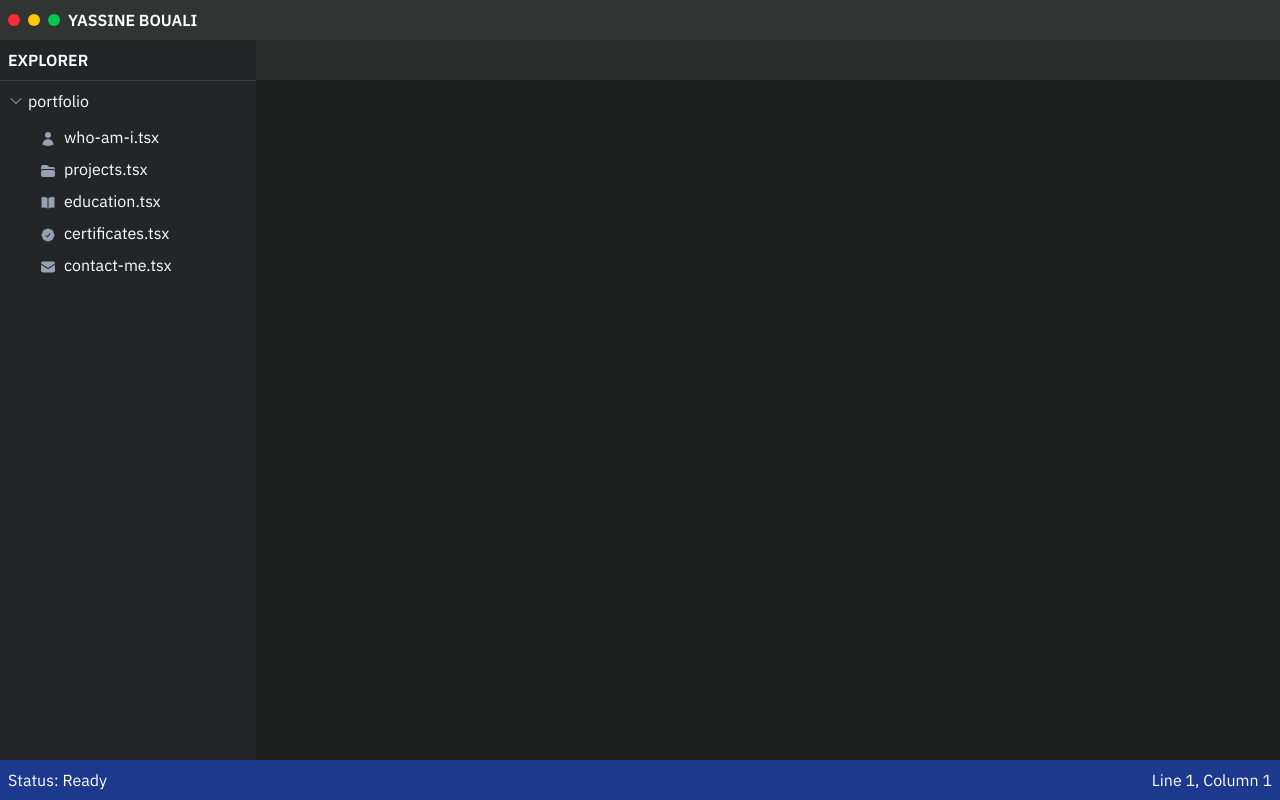
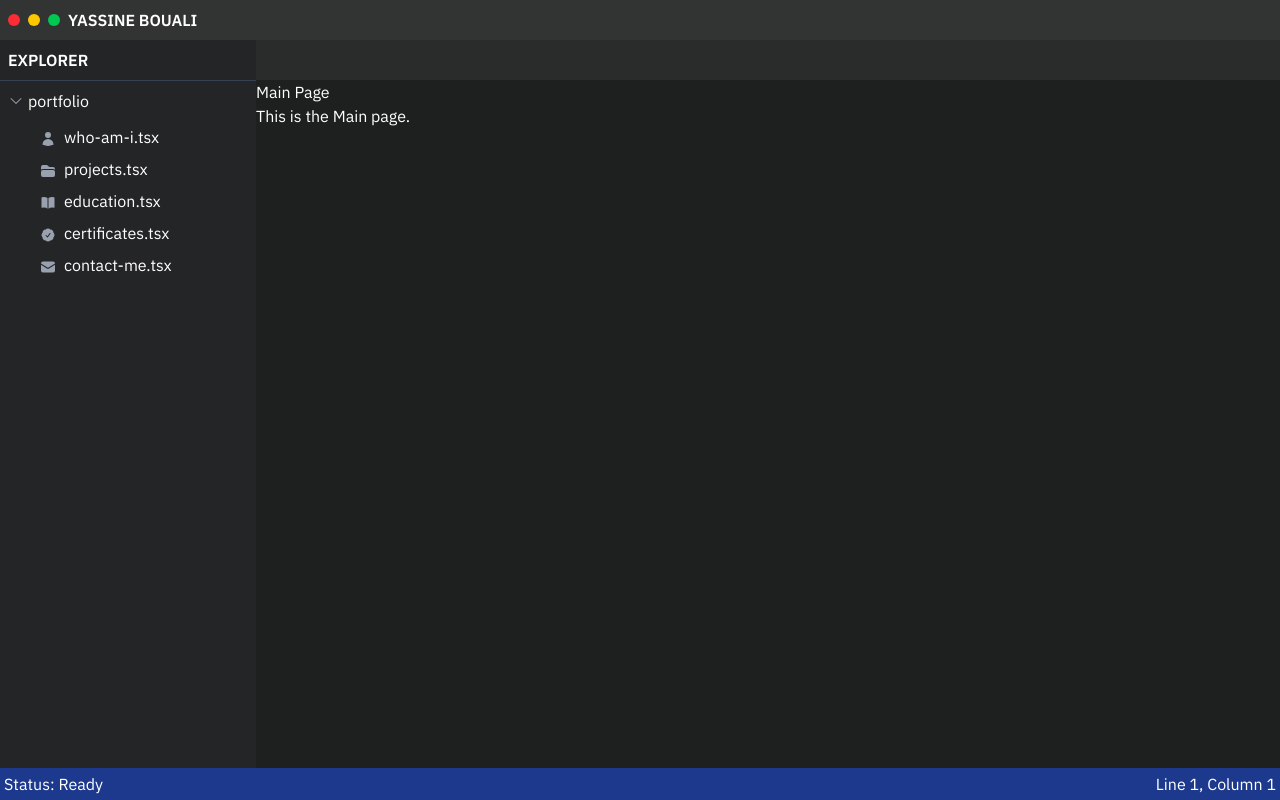
Before and after one commit to Ybouali/ybouali, a React (Vite) app: page / in a window 1280 px wide. Built offline with nearby package versions, Linux system fonts and the light colour scheme.

Commit message:
start working on the screens

```diff
--- a/src/components/Footer.tsx
+++ b/src/components/Footer.tsx
@@ -1,7 +1,6 @@
 function Footer() {
     return (
-        <footer className="col-span-2 row-start-3 bg-blue-900 text-white p-2 fixed bottom-0 left-0 right-0 z-10">
-            {/* Bottom bar content: e.g., Status, Git branch, etc. */}
+        <footer className="col-span-2 row-start-3 bg-blue-900 text-white p-1 fixed bottom-0 left-0 right-0 z-10">
             <div className="flex items-center justify-between">
                 <span>Status: Ready</span>
                 <span>Line 1, Column 1</span>
--- a/src/pages/PagesNavBar/ItemNavBar.tsx
+++ b/src/components/PagesNavBar/ItemNavBar.tsx
@@ -1,5 +1,5 @@
 import { XMarkIcon } from '@heroicons/react/24/outline';
-import { iconMap } from '../../components/SideBar/ItemSideBar';
+import { iconMap } from '../SideBar/ItemSideBar';
 import { useAppContext } from '../../context/AppContext';
 import type { Pages } from '../../types';
 import { motion } from 'framer-motion';
--- a/src/components/index.ts
+++ b/src/components/index.ts
@@ -1,3 +1,4 @@
 export { default as TopHeader } from './TopHeader';
 export { default as SideBar } from './SideBar';
 export { default as Footer } from './Footer';
+export { default as PagesNavBar } from './PagesNavBar';
--- /dev/null
+++ b/src/pages/Main/index.tsx
@@ -0,0 +1,10 @@
+function Main() {
+    return (
+        <div className="text-white">
+            <h1>Main Page</h1>
+            <p>This is the Main page.</p>
+        </div>
+    );
+}
+
+export default Main;
--- /dev/null
+++ b/src/pages/certifitcates/index.tsx
@@ -0,0 +1,10 @@
+function Certificates() {
+    return (
+        <div className="text-white">
+            <h1>Certificates</h1>
+            <p>This is the Certificates page.</p>
+        </div>
+    );
+}
+
+export default Certificates;
--- /dev/null
+++ b/src/pages/contactMe/index.tsx
@@ -0,0 +1,10 @@
+function ContactMe() {
+    return (
+        <div className="text-white">
+            <h1>Contact Me</h1>
+            <p>This is the Contact Me page.</p>
+        </div>
+    );
+}
+
+export default ContactMe;
--- /dev/null
+++ b/src/pages/educations/index.tsx
@@ -0,0 +1,10 @@
+function Educations() {
+    return (
+        <div className="text-white">
+            <h1>Educations</h1>
+            <p>This is the Educations page.</p>
+        </div>
+    );
+}
+
+export default Educations;
--- a/src/pages/index.tsx
+++ b/src/pages/index.tsx
@@ -1,16 +1,44 @@
-import PagesNavBar from './PagesNavBar';
+import { PagesNavBar } from '../components';
+import { useAppContext } from '../context/AppContext';
+import Certificates from './certifitcates';
+import ContactMe from './contactMe';
+import Educations from './educations';
+import Main from './Main';
+import Projects from './projects';
+import WhoIAm from './whoIAm';
 
 function Pages() {
+    const { pagesInNavbar } = useAppContext();
+
     return (
         <main
             className="row-start-2 col-start-2 flex flex-col overflow-hidden bg-[#1e1f1f] "
             style={{
                 marginLeft: '16rem',
                 marginTop: '2.5rem',
-                marginBottom: '2.5rem',
+                marginBottom: '2rem',
             }}
         >
             <PagesNavBar />
+            {pagesInNavbar.length === 0 && <Main />}
+
+            {pagesInNavbar.length > 0 &&
+                pagesInNavbar.map((p) => {
+                    if (p.selected && p.page_name === 'who-am-i.tsx') {
+                        return <WhoIAm key={p.page_name} />;
+                    } else if (p.selected && p.page_name === 'projects.tsx') {
+                        return <Projects key={p.page_name} />;
+                    } else if (p.selected && p.page_name === 'education.tsx') {
+                        return <Educations key={p.page_name} />;
+                    } else if (
+                        p.selected &&
+                        p.page_name === 'certificates.tsx'
+                    ) {
+                        return <Certificates key={p.page_name} />;
+                    } else if (p.selected && p.page_name === 'contact-me.tsx') {
+                        return <ContactMe key={p.page_name} />;
+                    }
+                })}
         </main>
     );
 }
--- /dev/null
+++ b/src/pages/projects/index.tsx
@@ -0,0 +1,10 @@
+function Projects() {
+    return (
+        <div className="text-white">
+            <h1>Projects</h1>
+            <p>This is the Projects page.</p>
+        </div>
+    );
+}
+
+export default Projects;
--- /dev/null
+++ b/src/pages/whoIAm/index.tsx
@@ -0,0 +1,10 @@
+function WhoIAm() {
+    return (
+        <div className="text-white">
+            <h1>Who I Am</h1>
+            <p>This is the Who I Am page.</p>
+        </div>
+    );
+}
+
+export default WhoIAm;
```
Also changed, not shown: src/components/PagesNavBar/index.tsx (renamed from src/pages/PagesNavBar/index.tsx).
